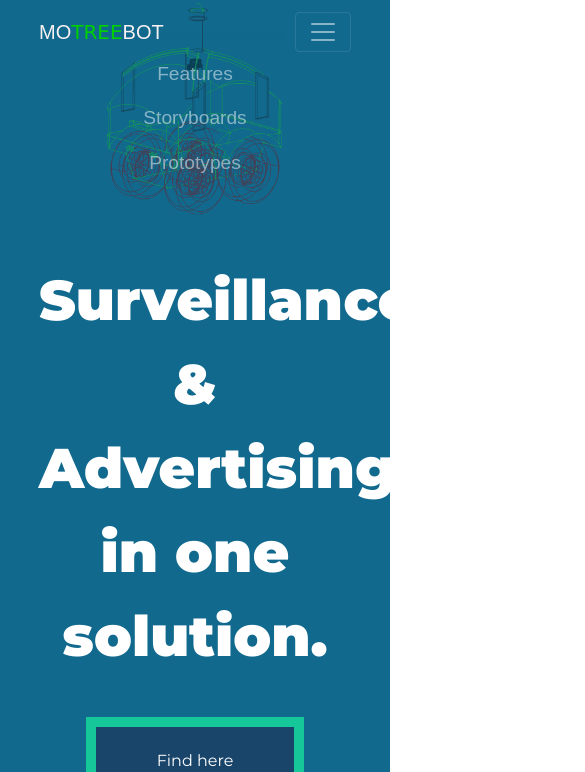
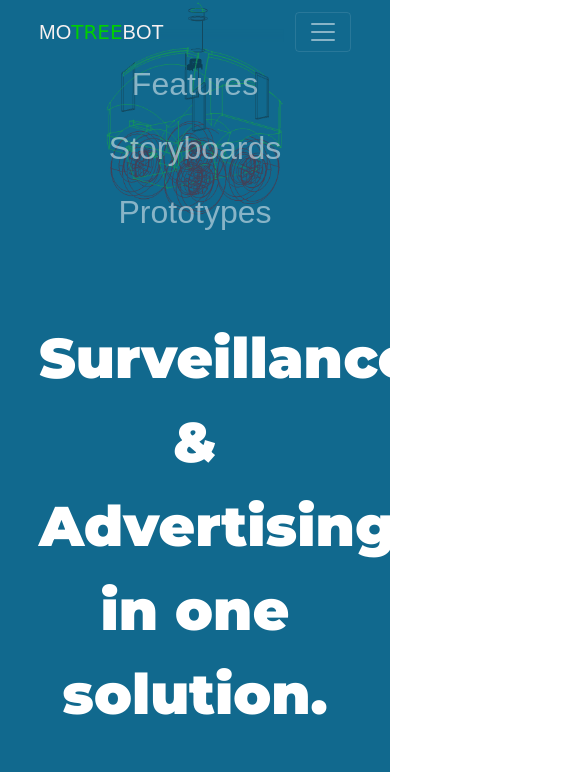
Before and after one commit to AndresA007/MTB_storyboard, a plain HTML site: page index.html in a window 390 px wide. Both pictures are taken after a click on the button "Toggle navigation". Shown: the top 772 px of the page, 585 px wide, since content can reach past the window. Drawn offline with nearby package versions, Linux system fonts and the light colour scheme; a web font is replaced by a local one.

Commit message:
Updated the storyboard Web page CSS

```diff
--- a/css/index.css
+++ b/css/index.css
@@ -156,6 +156,15 @@ hr {
     text-align: center;
   }
 
+  .container-fluid {
+    padding: 7% 5%;
+  }
+
+  .nav-link {
+    font-size: 2rem;
+    font-family: 'Montserrat-Light', sans-serif;
+  }
+
   .title-text {
     margin: 10% 15%;
   }
```
